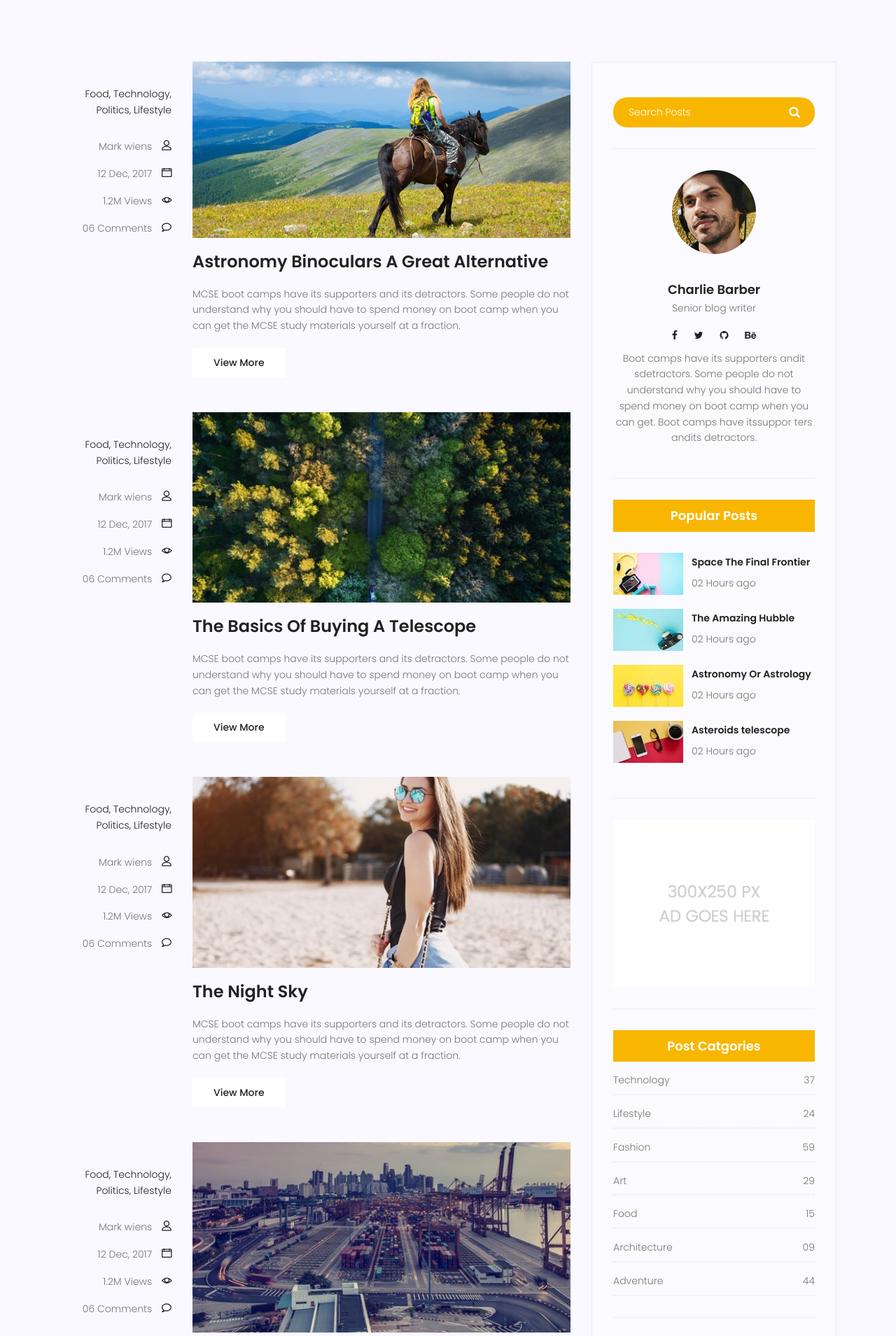
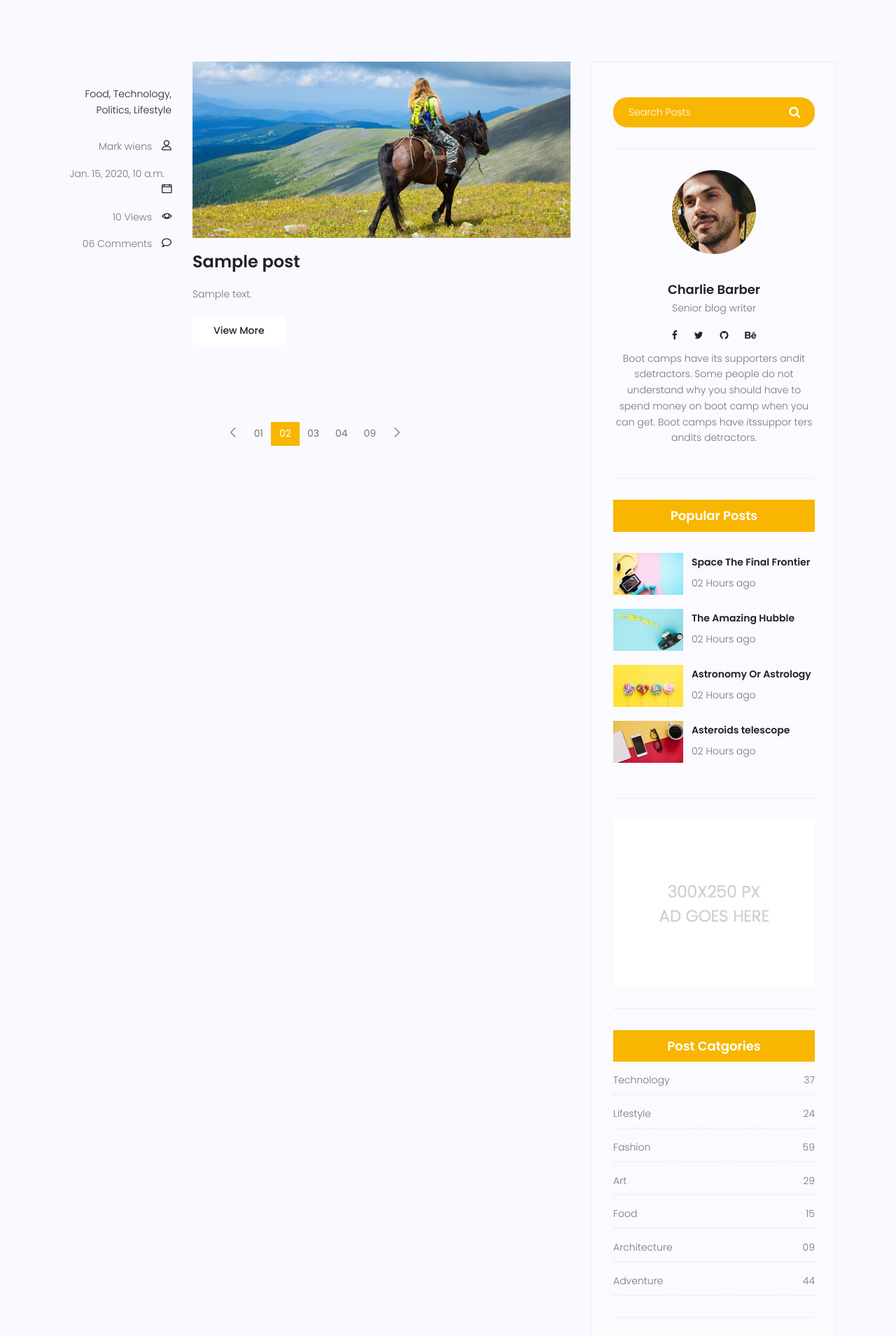
Before and after one commit to sepehrabbaspour/mysite, a Django app: page /blog/ in a window 1280 px wide. Shown: the part 994-2903 px from the top of the page at 70% size. Run offline with Django 5.2, Linux system fonts and the light colour scheme; tables that the repository leaves empty hold one stand-in row (values such as "Sample post"); some libraries are stand-ins or nearby versions.

Commit message:
Display published posts with metadata
- Imported post model and retrieved from the database

- Used jinja for loop to iterate through posts in the template.

- Displayed only posts with status=True (published posts)

- Managed post publication status through the Django admin panel

- Added views count and publish date fields , retrieved and displayed from the Django admin data

```diff
--- a/blog/urls.py
+++ b/blog/urls.py
@@ -6,4 +6,5 @@ app_name = 'blog'
 urlpatterns = [
     path("" , blog_view , name='index'),
     path("single" , blog_single , name='single'),
+    path('test' , test , name='test'),
 ]
--- a/blog/views.py
+++ b/blog/views.py
@@ -1,8 +1,23 @@
 from django.shortcuts import render
+from blog.models import Post #table post ro inja import mikonim
 
 def blog_view(request):
-    return render(request , 'blog/blog-home.html')
+    posts = Post.objects.filter(status=1)
+    context = {'posts':posts}
+    return render(request , 'blog/blog-home.html' , context)
 
 def blog_single(request):
     context = {'title' : 'bitcoin crashed again!' , 'content' : 'bitcoin was flying but now grounded as always' , 'author' : 'Sepehr Abbaspour'}
     return render(request , 'blog/blog-single.html' , context)
+
+def test(request):
+    posts = Post.objects.all()
+    context = {'posts':posts}
+    return render(request , 'test.html' , context)
+
+#ye masale ie baraye filter kardan shoon masala begam oonayi ke status shoon 1 hast yani goftam ke montasher beshan.
+#osooli tarin rah in kar tooye views.py be soorat zir anjam beshe : posts = Post.objects.filter(status=1)
+#query ro az all ke hamasho begire kardimesh filter. ghabla in bood : posts = Post.objects.all()
+#dar in soorat ke filter bokonim dige hamaro behem neshoon nemide va faghat ooni ro neshoon mide ke montasher shode
+#age status 0 bashe oonayi ro neshoon mide ke status shoon barabar 0 hast ya hanoon montasher nashodan.
+#vali alan baraye dark behtar if dar jinja ino all mizarim ta ba jinja shart benevisim.
--- a/templates/blog/blog-home.html
+++ b/templates/blog/blog-home.html
@@ -87,6 +87,7 @@
 				<div class="container">
 					<div class="row">
 						<div class="col-lg-8 posts-list">
+							{% for post in posts %}
 							<div class="single-post row">
 								<div class="col-lg-3  col-md-3 meta-details">
 									<ul class="tags">
@@ -97,8 +98,8 @@
 									</ul>
 									<div class="user-details row">
 										<p class="user-name col-lg-12 col-md-12 col-6"><a href="#">Mark wiens</a> <span class="lnr lnr-user"></span></p>
-										<p class="date col-lg-12 col-md-12 col-6"><a href="#">12 Dec, 2017</a> <span class="lnr lnr-calendar-full"></span></p>
-										<p class="view col-lg-12 col-md-12 col-6"><a href="#">1.2M Views</a> <span class="lnr lnr-eye"></span></p>
+										<p class="date col-lg-12 col-md-12 col-6"><a href="#">{{post.published_date}}</a> <span class="lnr lnr-calendar-full"></span></p>
+										<p class="view col-lg-12 col-md-12 col-6"><a href="#">{{post.counted_views}}  Views</a> <span class="lnr lnr-eye"></span></p>
 										<p class="comments col-lg-12 col-md-12 col-6"><a href="#">06 Comments</a> <span class="lnr lnr-bubble"></span></p>
 									</div>
 								</div>
@@ -106,91 +107,14 @@
 									<div class="feature-img">
 										<img class="img-fluid" src="{% static "img/blog/feature-img1.jpg" %}" alt="">
 									</div>
-									<a class="posts-title" href="blog-single.html"><h3>Astronomy Binoculars A Great Alternative</h3></a>
+									<a class="posts-title" href="#"><h3>{{post.title}}</h3></a>
 									<p class="excert">
-										MCSE boot camps have its supporters and its detractors. Some people do not understand why you should have to spend money on boot camp when you can get the MCSE study materials yourself at a fraction.
+										{{post.content}}
 									</p>
-									<a href="blog-single.html" class="primary-btn">View More</a>
+									<a href="#" class="primary-btn">View More</a>
 								</div>
 							</div>
-							<div class="single-post row">
-								<div class="col-lg-3  col-md-3 meta-details">
-									<ul class="tags">
-										<li><a href="#">Food,</a></li>
-										<li><a href="#">Technology,</a></li>
-										<li><a href="#">Politics,</a></li>
-										<li><a href="#">Lifestyle</a></li>
-									</ul>
-									<div class="user-details row">
-										<p class="user-name col-lg-12 col-md-12 col-6"><a href="#">Mark wiens</a> <span class="lnr lnr-user"></span></p>
-										<p class="date col-lg-12 col-md-12 col-6"><a href="#">12 Dec, 2017</a> <span class="lnr lnr-calendar-full"></span></p>
-										<p class="view col-lg-12 col-md-12 col-6"><a href="#">1.2M Views</a> <span class="lnr lnr-eye"></span></p>
-										<p class="comments col-lg-12 col-md-12 col-6"><a href="#">06 Comments</a> <span class="lnr lnr-bubble"></span></p>
-									</div>
-								</div>
-								<div class="col-lg-9 col-md-9 ">
-									<div class="feature-img">
-										<img class="img-fluid" src="{% static "img/blog/feature-img2.jpg" %}" alt="">
-									</div>
-									<a class="posts-title" href="blog-single.html"><h3>The Basics Of Buying A Telescope</h3></a>
-									<p class="excert">
-										MCSE boot camps have its supporters and its detractors. Some people do not understand why you should have to spend money on boot camp when you can get the MCSE study materials yourself at a fraction.
-									</p>
-									<a href="blog-single.html" class="primary-btn">View More</a>
-								</div>
-							</div>
-							<div class="single-post row">
-								<div class="col-lg-3  col-md-3 meta-details">
-									<ul class="tags">
-										<li><a href="#">Food,</a></li>
-										<li><a href="#">Technology,</a></li>
-										<li><a href="#">Politics,</a></li>
-										<li><a href="#">Lifestyle</a></li>
-									</ul>
-									<div class="user-details row">
-										<p class="user-name col-lg-12 col-md-12 col-6"><a href="#">Mark wiens</a> <span class="lnr lnr-user"></span></p>
-										<p class="date col-lg-12 col-md-12 col-6"><a href="#">12 Dec, 2017</a> <span class="lnr lnr-calendar-full"></span></p>
-										<p class="view col-lg-12 col-md-12 col-6"><a href="#">1.2M Views</a> <span class="lnr lnr-eye"></span></p>
-										<p class="comments col-lg-12 col-md-12 col-6"><a href="#">06 Comments</a> <span class="lnr lnr-bubble"></span></p>
-									</div>
-								</div>
-								<div class="col-lg-9 col-md-9">
-									<div class="feature-img">
-										<img class="img-fluid" src="{% static "img/blog/feature-img4.jpg" %}" alt="">
-									</div>
-									<a class="posts-title" href="blog-single.html"><h3>The Night Sky</h3></a>
-									<p class="excert">
-										MCSE boot camps have its supporters and its detractors. Some people do not understand why you should have to spend money on boot camp when you can get the MCSE study materials yourself at a fraction.
-									</p>
-									<a href="blog-single.html" class="primary-btn">View More</a>
-								</div>
-							</div>
-							<div class="single-post row">
-								<div class="col-lg-3 col-md-3 meta-details">
-									<ul class="tags">
-										<li><a href="#">Food,</a></li>
-										<li><a href="#">Technology,</a></li>
-										<li><a href="#">Politics,</a></li>
-										<li><a href="#">Lifestyle</a></li>
-									</ul>
-									<div class="user-details row">
-										<p class="user-name col-lg-12 col-md-12 col-6"><a href="#">Mark wiens</a> <span class="lnr lnr-user"></span></p>
-										<p class="date col-lg-12 col-md-12 col-6"><a href="#">12 Dec, 2017</a> <span class="lnr lnr-calendar-full"></span></p>
-										<p class="view col-lg-12 col-md-12 col-6"><a href="#">1.2M Views</a> <span class="lnr lnr-eye"></span></p>
-										<p class="comments col-lg-12 col-md-12 col-6"><a href="#">06 Comments</a> <span class="lnr lnr-bubble"></span></p>
-									</div>
-								</div>
-								<div class="col-lg-9 col-md-9">
-									<div class="feature-img">
-										<img class="img-fluid" src="{% static "img/blog/feature-img5.jpg" %}" alt="">
-									</div>
-									<a class="posts-title" href="blog-single.html"><h3>Telescopes 101</h3></a>
-									<p class="excert">
-										MCSE boot camps have its supporters and its detractors. Some people do not understand why you should have to spend money on boot camp when you can get the MCSE study materials yourself at a fraction.
-									</p>
-									<a href="blog-single.html" class="primary-btn">View More</a>
-								</div>
-							</div>
+							{% endfor %}
 		                    <nav class="blog-pagination justify-content-center d-flex">
 		                        <ul class="pagination">
 		                            <li class="page-item">
```
Also changed, not shown: templates/test.html (added, +49 -0 lines).
